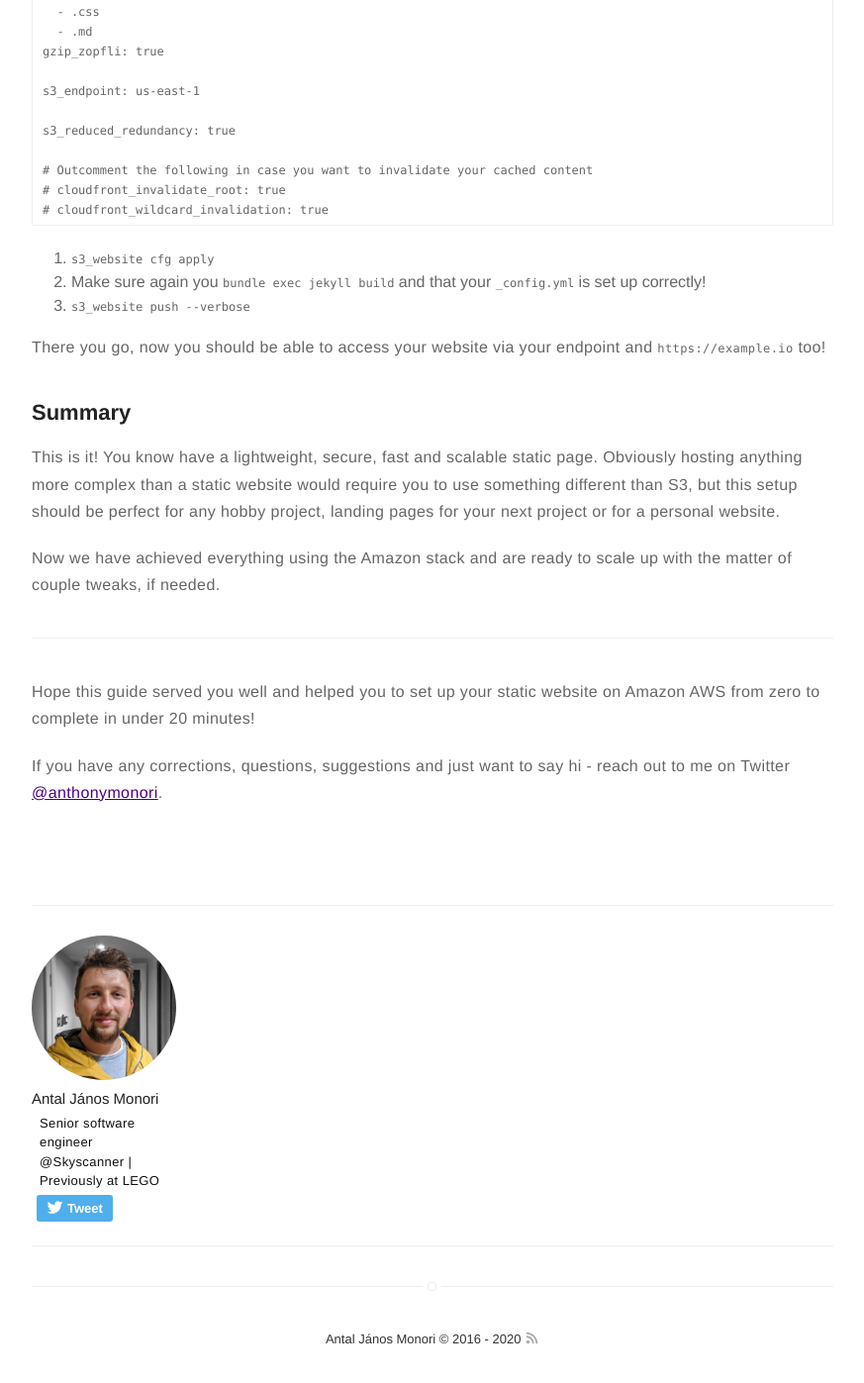
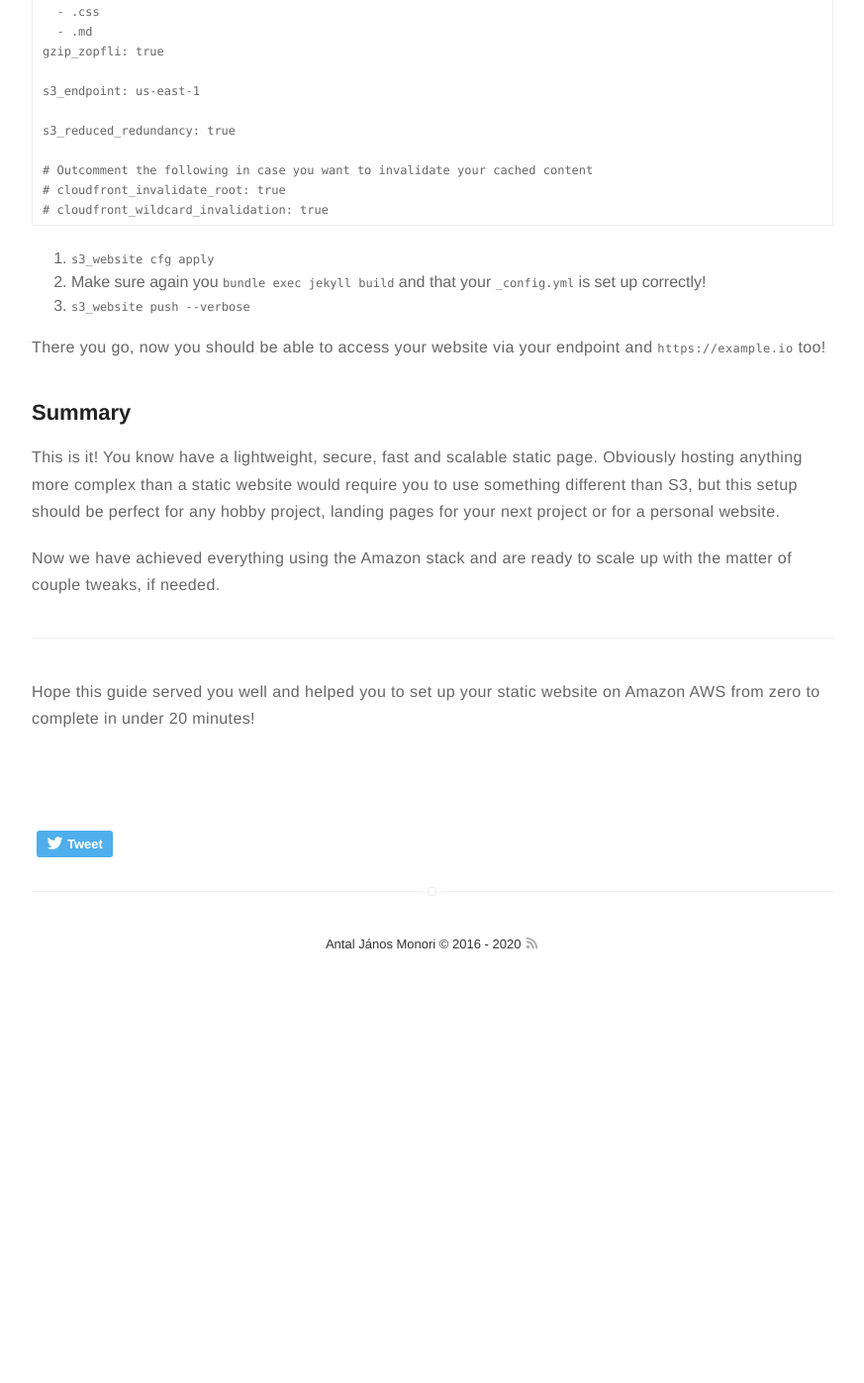
Before and after one commit to anthonymonori/website, a Jekyll site: the page built from _posts/2017-01-30-jekyll-amazon-guide.md, in a window 1280 px wide and 1400 px high, scrolled down 9555 px. Shown: the top 1397 px of the window at 99% size, without its empty margins (203-1076 px from the left). Built offline with Jekyll 4.4.1, drawn with Linux system fonts in a browser that asks for light colours; comment, search, counter and statistics services are not loaded; after the commit the page ends 10556 px from its top, so only the background shows below that.

Commit message:
Turned authors to share and fixed layout (#18)
* Turned authors to share and fixed layout

* Add missing file

```diff
--- a/_config.yml
+++ b/_config.yml
@@ -49,8 +49,8 @@ read-time: true
 show-tags: false
 related: true
 blog-nav-links: false
-show-author: true
-animation: false
+show-share: true
+animation: true
 
 sass:
     sass_dir: _sass
--- a/_includes/author.html
+++ /dev/null
@@ -1,16 +0,0 @@
-<section class="author{% if site.disqus == false %} no-disqus{% endif %}">
-    <div class="toleft">
-        <img class="selfie" src="{% if site.authors[page.author].external-image == true %}{{ site.authors[page.author].picture }}{% else %}{{ site.url }}/{{ site.authors[page.author].picture }}{% endif %}" alt="{{ site.authors[page.author].name }}">
-    </div>
-
-    <div class="toright">
-        <h4 class="name">{{ site.authors[page.author].name }}</h4>
-        <p class="bio">{{ site.authors[page.author].bio }}</p>
-
-        <div class="share">
-            <a class="twitter" href="https://twitter.com/intent/tweet?text={{ site.url }}{{ page.url }} - {{ page.title }} by @{{ site.twitter }}">
-                <svg class="icon icon-twitter"><use xlink:href="#icon-twitter"></use></svg><span class="icon-twitter">Tweet</span>
-            </a>
-        </div>
-    </div>
-</section>
--- /dev/null
+++ b/_includes/share.html
@@ -0,0 +1,5 @@
+<div class="share">
+    <a class="twitter" href="https://twitter.com/intent/tweet?text={{ page.title }} by @{{ site.twitter }}%0a%0a{{ site.url }}{{ page.url }}">
+        <svg class="icon icon-twitter"><use xlink:href="#icon-twitter"></use></svg><span class="icon-twitter">Tweet</span>
+    </a>
+</div>
--- a/_includes/style.scss
+++ b/_includes/style.scss
@@ -10,8 +10,6 @@
 @import "pages/post";
 @import "pages/tags";
 
-@import "components/author";
-@import "components/disqus";
 @import "components/footer";
 @import "components/header";
 @import "components/nav";
--- a/_layouts/post.html
+++ b/_layouts/post.html
@@ -40,10 +40,6 @@ layout: page
     {% include related.html %}
 {% endif %}
 
-{% if site.show-author %}
-    {% include author.html %}
+{% if site.show-share %}
+    {% include share.html %}
 {% endif %}
-
-{% if site.disqus %}
-    {% include disqus.html %}
-{% endif %}
--- a/_posts/2017-01-30-jekyll-amazon-guide.md
+++ b/_posts/2017-01-30-jekyll-amazon-guide.md
@@ -274,5 +274,3 @@ Now we have achieved everything using the Amazon stack and are ready to scale up
 ---
 
 Hope this guide served you well and helped you to set up your static website on Amazon AWS from zero to complete in under 20 minutes!
-
-If you have any corrections, questions, suggestions and just want to say hi - reach out to me on Twitter [@anthonymonori](https://www.twitter.com/anthonymonori).
--- a/_sass/components/author.sass
+++ /dev/null
@@ -1,72 +0,0 @@
-.author
-    padding: 3rem 0
-    border-bottom: 1px solid $epsilon
-    border-top: 1px solid $epsilon
-    margin: 4rem auto 0
-
-    > .toleft > .selfie
-        float: top
-        width: 90%
-        border-radius: 100%
-
-    > .toright > .name,
-    > .toright > .bio
-        width: 20%
-        display: inline-block
-
-    > .toright > .name
-        font-size: 1.5rem
-        font-family: $fontSans
-        font-weight: 500
-        margin: 6px 0 0
-
-        @media #{$mobile}
-            width: 100%
-            display: block
-
-        @media #{$tablet}
-            width: 100%
-            display: block
-
-    > .toright > .bio
-        font-family: $fontSans
-        font-weight: 300
-        color: #111
-        display: block
-        font-size: 1.3rem
-        line-height: 1.5
-        margin: 6px 0 0 8px
-
-        @media #{$mobile}
-            width: 20%
-            display: block
-            margin: 0
-
-        @media #{$tablet}
-            width: 40%
-            display: block
-            margin: 0
-
-    > .toleft
-        width: 20%
-        display: inline-block
-
-        @media #{$mobile}
-            width: 20%
-
-        @media #{$tablet}
-            width: 20%
-
-    > .toright
-        width: 80%
-        display: inline-block
-
-        @media #{$mobile}
-            width: 78%
-
-        @media #{$tablet}
-            width: 78%
-
-.no-disqus
-    border-bottom: none
-    padding-bottom: 0
--- a/_sass/components/disqus.sass
+++ /dev/null
@@ -1,4 +0,0 @@
-.disqus
-    margin: 0 auto
-    max-width: 100%
-    padding: 40px 0
--- a/package.json
+++ b/package.json
@@ -1,10 +1,10 @@
 {
   "name": "monori-me",
-  "version": "1.0.1",
+  "version": "0.0.0",
   "description": "Source code for my personal website",
   "main": "index.js",
-  "repository": "git@github.com:antalindisguise/monori-me.git",
-  "author": "Antal János M. <anthonymonori@gmail.com>",
+  "repository": "git@github.com:anthonymonori/monori-me.git",
+  "author": "Antal János Monori <anthonymonori@gmail.com>",
   "license": "BSD-3-Clause",
   "private": true,
   "dependencies": {}
```
Also changed, not shown: _posts/2016-12-24-back-from-span15.md (+1 -1 lines).
